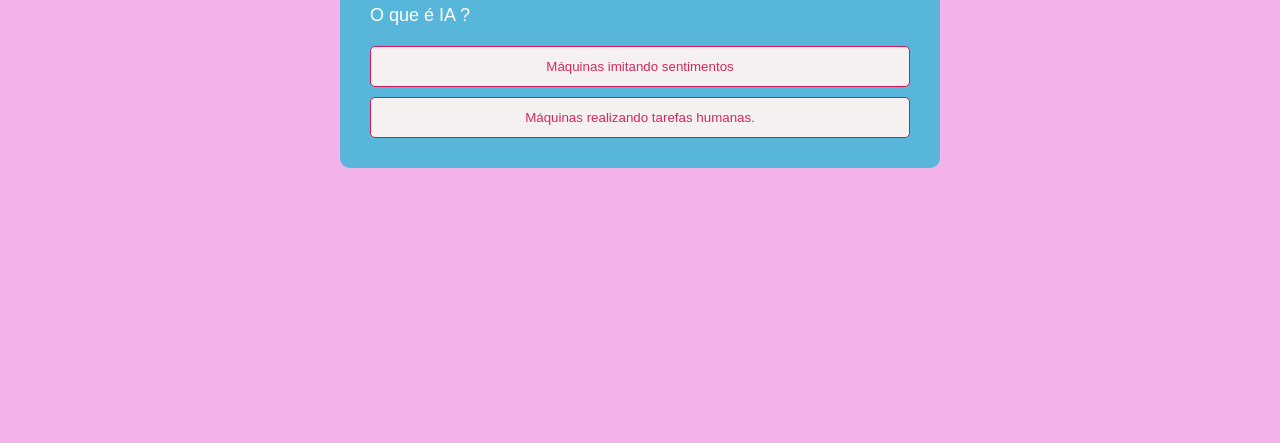
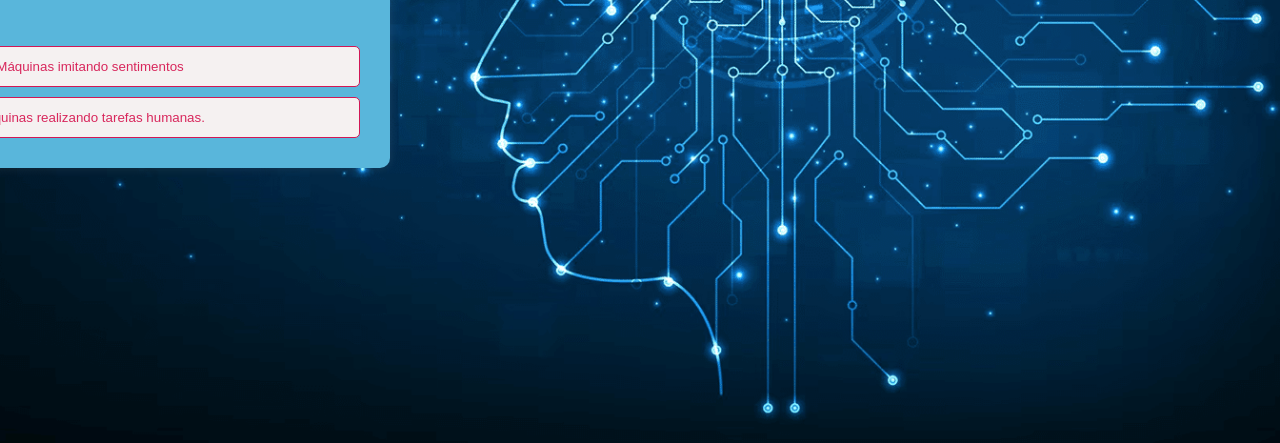
Before and after one commit to sajajouili/AI, a plain HTML site: page index.html in a window 1280 px wide. Shown: the part 357-800 px from the top of the page. Drawn offline with Linux system fonts and the light colour scheme.

Commit message:
Add files via upload

```diff
--- a/style.css
+++ b/style.css
@@ -7,8 +7,12 @@
 
   /* Fundo da página */
   body {
-    background-color: #f3b2ea; /* Fundo preto, como no protótipo */
-    color: #fff;            /* Texto branco */
+    background-image: url("inteligencia-artificial.png"); /* ou fundo.png */
+    background-size: cover;
+    background-position: center;
+    background-repeat: no-repeat;
+
+    color: #fff;    /* Texto branco */
     font-family: Arial, sans-serif;
     display: flex;
     justify-content: center;
@@ -25,6 +29,7 @@
     width: 100%;
     max-width: 600px;
     box-shadow: 0 0 10px rgba(255, 255, 255, 0.1);
+    margin-left: -1100px;
   }
 
   /* Título */
```
Also changed, not shown: inteligencia-artificial.png (added).
